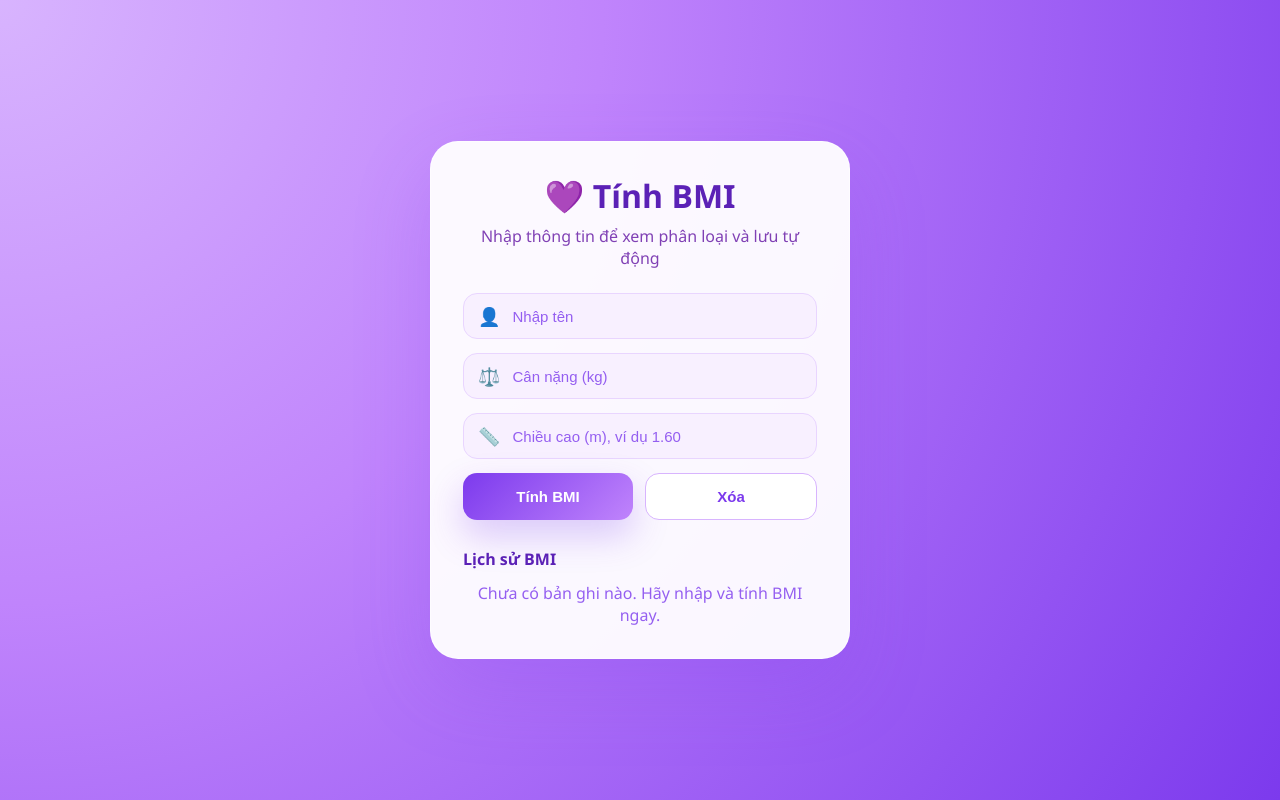
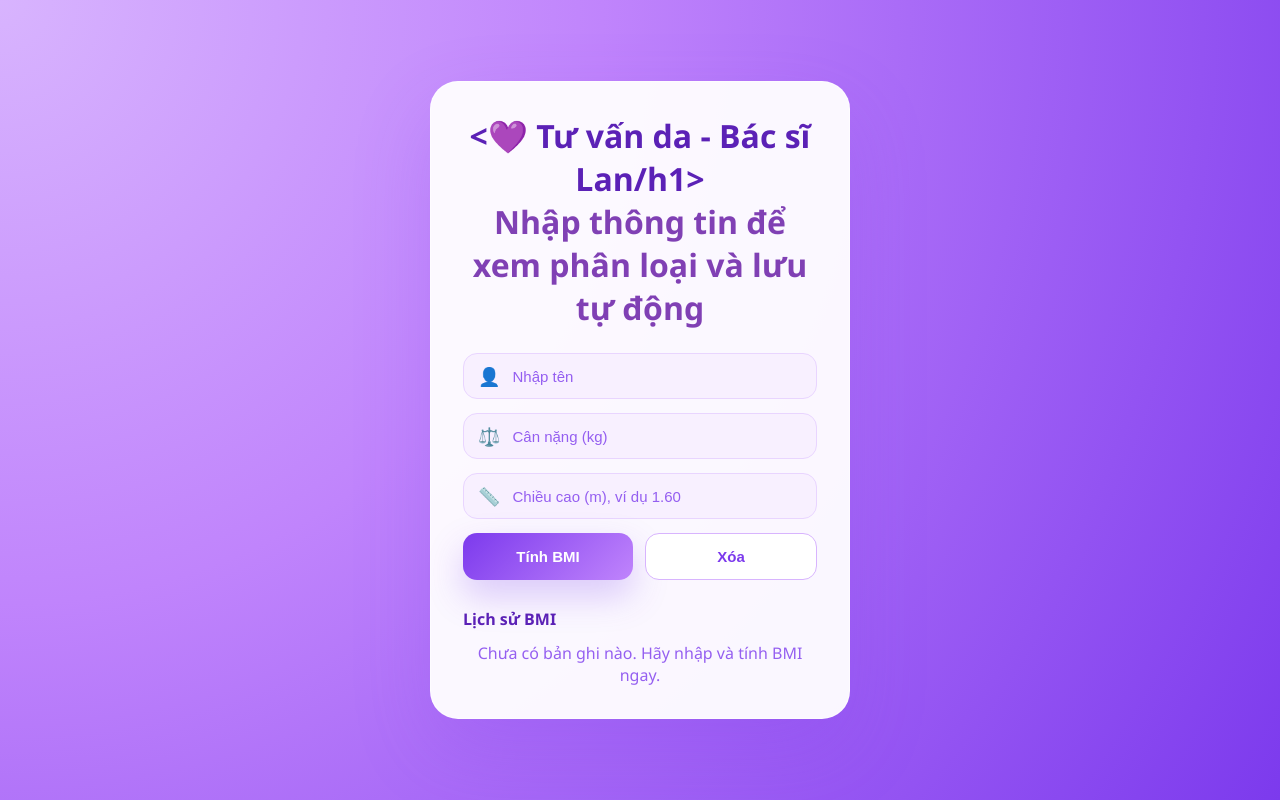
Before and after one commit to pinn7724-bot/-tinh-bmi, a plain HTML site: page index.html in a window 1280 px wide. Drawn offline with Linux system fonts and the light colour scheme.

Commit message:
doi tieu de trang web

```diff
--- a/index.html
+++ b/index.html
@@ -133,7 +133,7 @@
 <body>
 <div class="card">
     <div class="header">
-        <h1>💜 Tính BMI</h1>
+        <h1><💜 Tư vấn da - Bác sĩ Lan/h1>
         <p>Nhập thông tin để xem phân loại và lưu tự động</p>
     </div>
 
```
